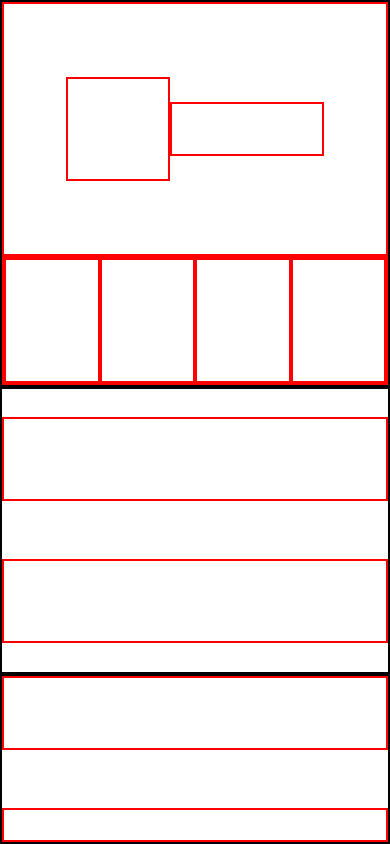
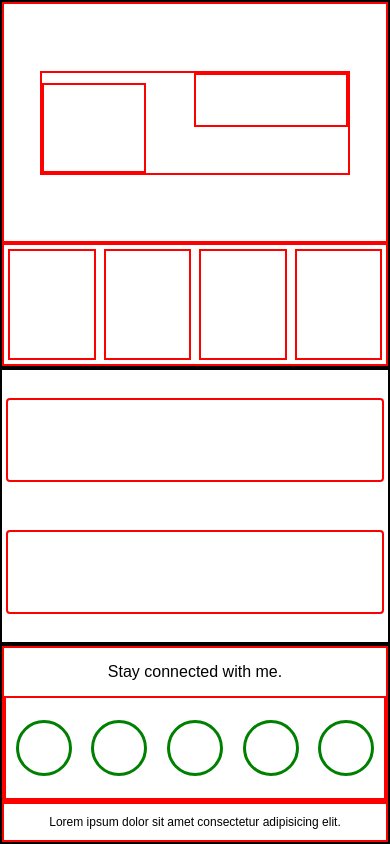
Before and after one commit to ctiller15/mock-portfolio, a website: page public/index.html in a window 390 px wide. Drawn offline with Linux system fonts and the light colour scheme.

Commit message:
finish layout for mobile portrait

```diff
--- a/public/index.html
+++ b/public/index.html
@@ -13,12 +13,15 @@
 
       <!-- A section with my photo and an intro message -->
       <section class="me-info">
-        <section class="me-photo">
+        <section class="me-container">
+          <section class="me-photo">
 
+            </section>
+            <section class="me-text">
+
+          </section>
         </section>
-        <section class="me-text">
 
-        </section>
       </section>
 
       <!-- A section with my actual portfolio projects -->
@@ -52,10 +55,32 @@
     <!-- A footer, contains all of my social information and attributions -->
     <footer class="footer">
       <section class="social">
+        <p class="social-message">
+          Stay connected with me.
+        </p>
+
+        <section class="icons">
+          <section class="social-icon">
+
+            </section>
+            <section class="social-icon">
+
+            </section>
+            <section class="social-icon">
+
+            </section>
+            <section class="social-icon">
+
+            </section>
+            <section class="social-icon">
+
+          </section>
+        </section>
+
 
       </section>
       <section class="attribution">
-
+        <p>Lorem ipsum dolor sit amet consectetur adipisicing elit.</p>
       </section>
     </footer>
   </body>
--- a/public/screen.css
+++ b/public/screen.css
@@ -31,6 +31,8 @@ body section section, body footer section {
   flex-direction: column;
 }
 
+
+
 .me-info {
   flex-basis: 50px;
   flex-grow: 2;
@@ -39,9 +41,17 @@ body section section, body footer section {
   align-items: center;
 }
 
+.me-container {
+  flex-basis: 80%;
+  height: 100px;
+  display: flex;
+  justify-content: space-between;
+}
+
 .me-photo {
   flex-basis: 100px;
-  height: 100px;
+  height: 86px;
+  align-self: flex-end;
 }
 
 .me-text {
@@ -58,6 +68,7 @@ body section section, body footer section {
 .portfolio-item {
   flex-basis: 20px;
   flex-grow: 1;
+  margin: 4px;
 }
 
 /* Start blog styles here */
@@ -67,19 +78,20 @@ body section section, body footer section {
   display: flex;
   flex-direction: column;
   justify-content: space-around;
+  padding: 4px;
 }
 
 .blog-1, .blog-2 {
   flex-basis: 25px;
   flex-grow: 1;
   max-height: 80px;
-
+  border-radius: 4px;
 }
 
 /* Start footer styles here */
 
 .footer {
-  flex-basis: 50px;
+  flex-basis: 80px;
   flex-grow: 1;
   display: flex;
   flex-direction: column;
@@ -88,8 +100,37 @@ body section section, body footer section {
 
 .social {
   flex-basis: 70px;
+  flex-grow: 1;
+  max-height: 200px;
+  display: flex;
+  flex-direction: column;
+}
+
+.social-message {
+  text-align: center;
+}
+
+.icons {
+  flex-basis: 100px;
+  display: flex;
+  justify-content: space-around;
+  align-items: center;
+}
+
+.social-icon {
+  border: 3px solid green;
+  border-radius: 1000px;
+  flex-basis: 50px;
+  height: 50px;
 }
 
 .attribution {
   flex-basis: 30px;
+  font-size: 12px;
+  display: flex;
+  justify-content: center;
 }
+
+.attribution p {
+  text-align: center;
+}
```
